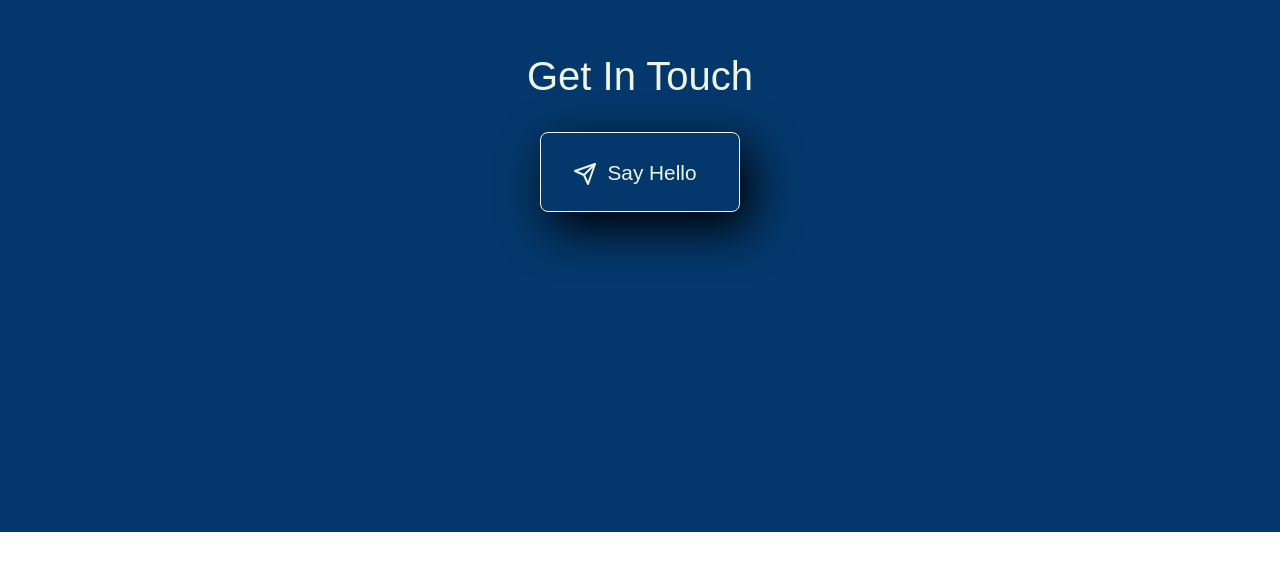
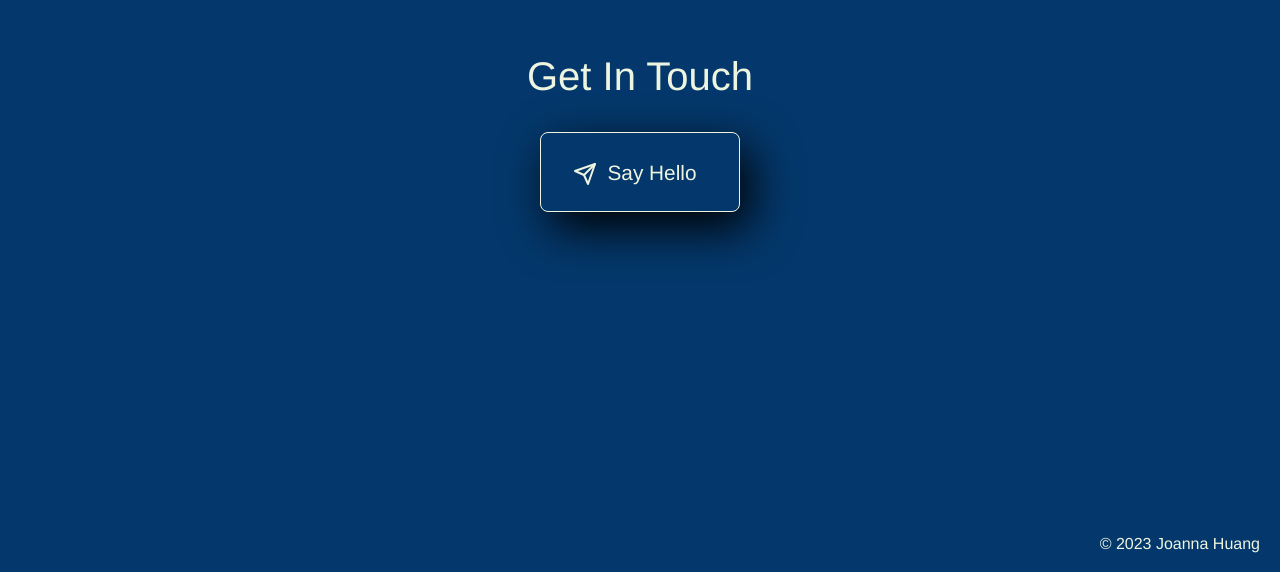
Before and after one commit to jthnyc/cra-port, a React (Create React App) app: page / in a window 1280 px wide. Shown: the part 4247-4819 px from the top of the page. Before the commit the page ends 4779 px from the top, so only its background shows below. Built offline with nearby package versions, Linux system fonts and the light colour scheme.

Commit message:
Add footer for copyright, update nav letter spacing and font size

```diff
--- a/src/App.js
+++ b/src/App.js
@@ -8,6 +8,7 @@ import {
   Sidebar,
   Projects,
   Contact,
+  Footer
 } from "./components/index";
 import GlobalStyle from "./globalStyles";
 
@@ -25,6 +26,7 @@ function App() {
         <Projects />
         <Contact />
       </Main>
+      <Footer />
     </div>
   );
 }
--- a/src/components/Contact.js
+++ b/src/components/Contact.js
@@ -24,14 +24,7 @@ const ContactSection = styled.section`
   }
   & span,
   svg {
-    color: #edf5e1;
-  }
-  & p {
-    margin-bottom: 2rem;
-    max-width: 36rem;
-    @media ${device.sm} {
-      max-width: 18.75rem;
-    }
+    color: var(--white);
   }
 `;
 
@@ -40,7 +33,7 @@ const ContactButton = styled.button`
   height: 5rem;
   font-size: 1.3em;
   background: var(--prussianblue);
-  border: 1px solid #edf5e1;
+  border: 1px solid var(--white);
   border-radius: 0.5rem;
   box-shadow: 0.625rem 1rem 3rem 0rem;
   &:hover {
--- /dev/null
+++ b/src/components/Footer.js
@@ -0,0 +1,22 @@
+import styled from "styled-components";
+import { device } from "../device";
+
+export default function Footer() {
+  return (
+    <FooterSection>
+      <p>&#169; 2023 Joanna Huang</p>
+    </FooterSection>
+  );
+}
+
+const FooterSection = styled.div`
+  background: var(--prussianblue);
+  display: flex;
+  justify-content: flex-end;
+  color: var(--white);
+  padding-right: 1.25rem;
+
+  @media ${device.md} {
+    justify-content: center;
+  }
+`;
--- a/src/components/Navigation.js
+++ b/src/components/Navigation.js
@@ -56,6 +56,7 @@ const StyledNav = styled(Nav)`
 
 const StyledNavLink = styled(Nav.Link)`
   font-weight: bold;
+  letter-spacing: 0.0781rem;
   &:not(:last-child) {
     margin-right: 1.5rem;
   }
@@ -64,5 +65,6 @@ const StyledNavLink = styled(Nav.Link)`
     padding-top: 0.9375rem;
     padding-left: 0.9375rem;
     margin-right: 0;
+    font-size: .95rem;
   }
 `;
--- a/src/components/index.js
+++ b/src/components/index.js
@@ -4,3 +4,4 @@ export { default as About } from "./About";
 export { default as Sidebar } from "./Sidebar";
 export { default as Projects } from "./Projects";
 export { default as Contact } from "./Contact";
+export { default as Footer } from "./Footer";
--- a/src/globalStyles.js
+++ b/src/globalStyles.js
@@ -10,12 +10,13 @@ const GlobalStyle = createGlobalStyle`
         // color: #0f0 !important;
         // outline: solid #f00 1px !important;
         --prussianblue: #04386c;
+        --white: #edf5e1;
         --offwhite: #f8f9fa;
         --lightorange: #ff9b71;
     }
 
     body {
-        font-family: "Calibre", sans-serif;
+        font-family: "Helvetica Neue", sans-serif;
         font-size: 1rem;
         -webkit-font-smoothing: antialiased;
         scroll-behavior: smooth;
```
